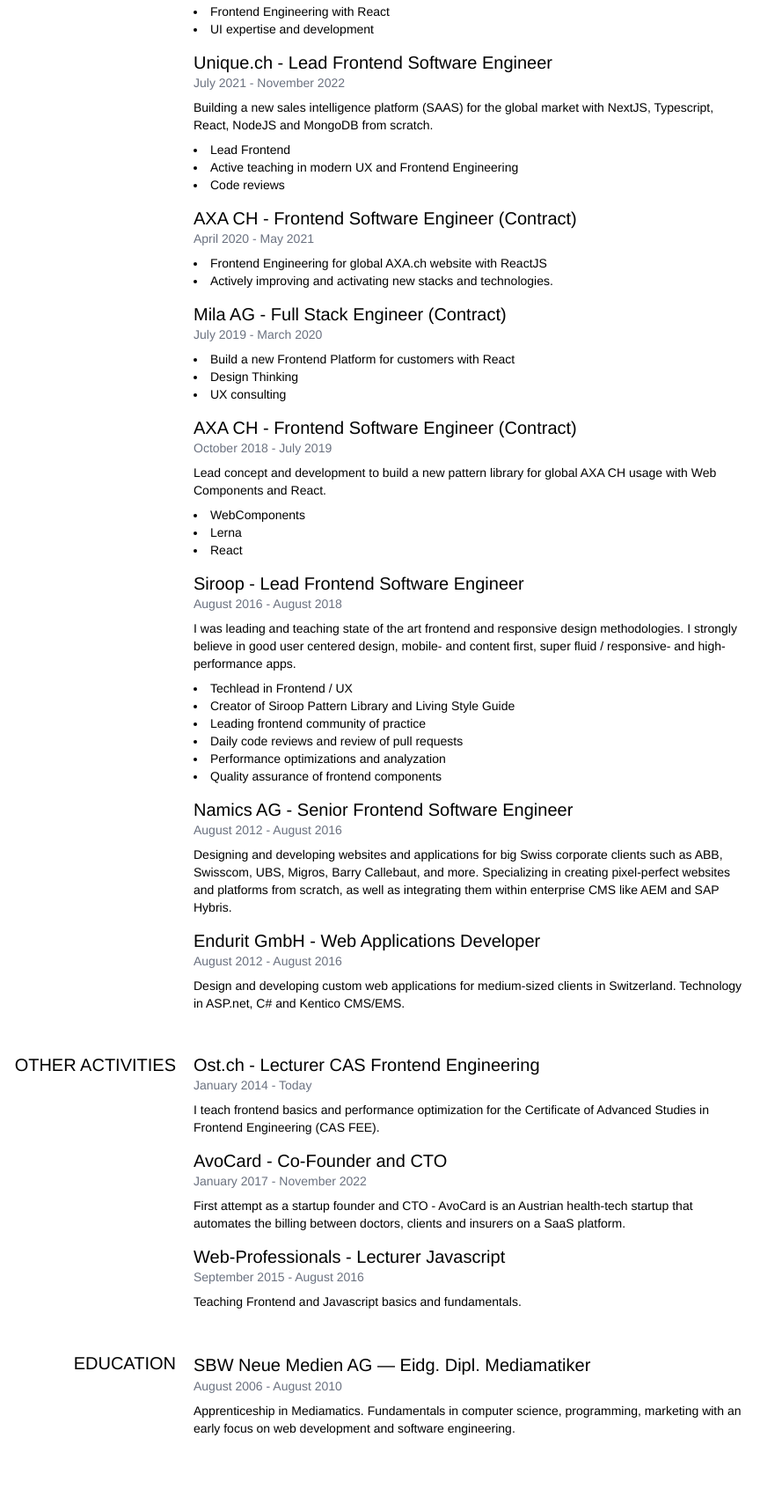
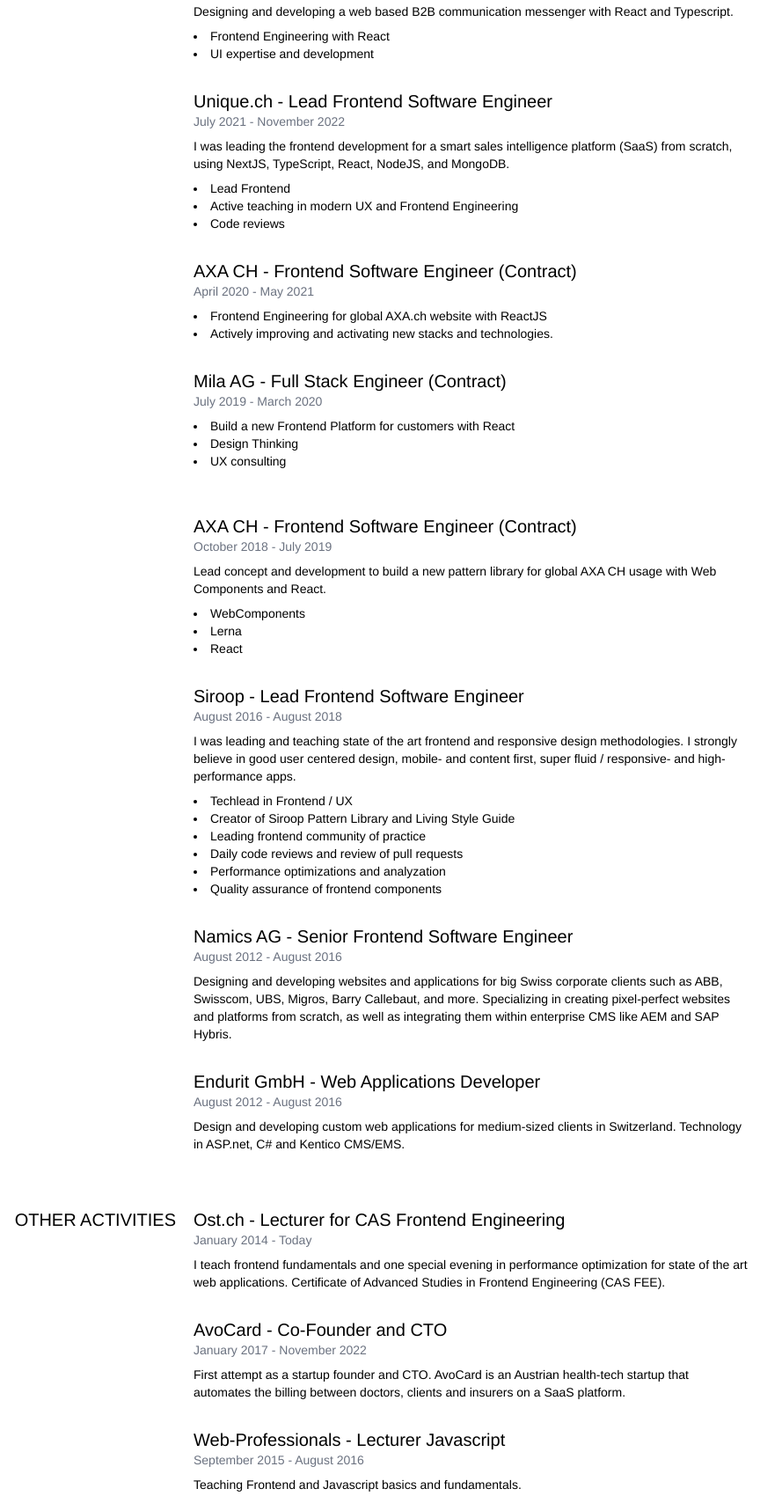
Before and after one commit to jackblackCH/illien.digital, a website: page cv.html in a window 1280 px wide. Shown: the part 429-2129 px from the top of the page at 88% size, without its empty margins (0-889 px from the left). Before the commit the page ends 2062 px from the top, so only its background shows below. Drawn offline with Linux system fonts and the light colour scheme.

Commit message:
Update styles

```diff
--- a/cv.html
+++ b/cv.html
@@ -13,7 +13,7 @@
     >
       <div class="text-right">
         <h2 class="text-xl text-right leading-[22px] uppercase">Marc Illien</h2>
-        <a class="block text-sm mb-3" href="https://linkedin.com/in/marcillien"
+        <a class="block text-sm mb-10" href="https://linkedin.com/in/marcillien"
           >linkedin.com/in/marcillien</a
         >
         <img
@@ -23,7 +23,7 @@
         />
       </div>
       <div class="col-span-3">
-        <div class="mb-3">
+        <div class="mb-10">
           <p class="">Richard-Wagner-Strasse 12, 8002 Zürich</p>
           <p>marc.illien@gmail.com, +41 79 833 79 66</p>
         </div>
@@ -49,7 +49,7 @@
         <h2 class="text-xl print:text-md uppercase text-right">Experience</h2>
       </div>
       <div class="col-span-3">
-        <div class="job mb-4">
+        <div class="job mb-8">
           <h3 class="text-xl print:text-md">
             AXA CH - Frontend Software Engineer (Contract)
           </h3>
@@ -64,15 +64,15 @@
             <li>UI expertise and development</li>
           </ul>
         </div>
-        <div class="job mb-4">
+        <div class="job mb-8">
           <h3 class="text-xl print:text-md leading-tight">
             Unique.ch - Lead Frontend Software Engineer
           </h3>
           <h4 class="text-gray-500 text-sm mb-2">July 2021 - November 2022</h4>
           <p class="mb-2">
-            Building a new sales intelligence platform (SAAS) for the global
-            market with NextJS, Typescript, React, NodeJS and MongoDB from
-            scratch.
+            I was leading the frontend development for a smart sales
+            intelligence platform (SaaS) from scratch, using NextJS, TypeScript,
+            React, NodeJS, and MongoDB.
           </p>
           <ul class="list-disc list-inside">
             <li>Lead Frontend</li>
@@ -80,7 +80,7 @@
             <li>Code reviews</li>
           </ul>
         </div>
-        <div class="job mb-4">
+        <div class="job mb-8">
           <h3 class="text-xl print:text-md leading-tight">
             AXA CH - Frontend Software Engineer (Contract)
           </h3>
@@ -92,7 +92,7 @@
             </li>
           </ul>
         </div>
-        <div class="job mb-4">
+        <div class="job mb-8">
           <h3 class="text-xl print:text-md leading-tight">
             Mila AG - Full Stack Engineer (Contract)
           </h3>
@@ -104,8 +104,8 @@
             <li>UX consulting</li>
           </ul>
         </div>
-
-        <div class="job mb-4">
+        <p style="page-break-after: always">&nbsp;</p>
+        <div class="job mb-8">
           <h3 class="text-xl print:text-md leading-tight">
             AXA CH - Frontend Software Engineer (Contract)
           </h3>
@@ -123,7 +123,7 @@
           </ul>
         </div>
 
-        <div class="job mb-4">
+        <div class="job mb-8">
           <h3 class="text-xl print:text-md leading-tight">
             Siroop - Lead Frontend Software Engineer
           </h3>
@@ -146,7 +146,7 @@
           </ul>
         </div>
 
-        <div class="job mb-4">
+        <div class="job mb-8">
           <h3 class="text-xl print:text-md leading-tight">
             Namics AG - Senior Frontend Software Engineer
           </h3>
@@ -161,7 +161,7 @@
           </p>
         </div>
 
-        <div class="job mb-4">
+        <div class="job mb-8">
           <h3 class="text-xl print:text-md leading-tight">
             Endurit GmbH - Web Applications Developer
           </h3>
@@ -180,19 +180,20 @@
         </h2>
       </div>
       <div class="col-span-3">
-        <div class="job mb-4">
+        <div class="job mb-8">
           <h3 class="text-xl print:text-md leading-tight">
-            Ost.ch - Lecturer CAS Frontend Engineering
+            Ost.ch - Lecturer for CAS Frontend Engineering
           </h3>
           <h4 class="text-gray-500 text-sm mb-2">January 2014 - Today</h4>
 
           <p class="mb-4">
-            I teach frontend basics and performance optimization for the
-            Certificate of Advanced Studies in Frontend Engineering (CAS FEE).
+            I teach frontend fundamentals and one special evening in performance
+            optimization for state of the art web applications. Certificate of
+            Advanced Studies in Frontend Engineering (CAS FEE).
           </p>
         </div>
 
-        <div class="job mb-4">
+        <div class="job mb-8">
           <h3 class="text-xl print:text-md leading-tight">
             AvoCard - Co-Founder and CTO
           </h3>
@@ -200,13 +201,13 @@
             January 2017 - November 2022
           </h4>
           <p>
-            First attempt as a startup founder and CTO - AvoCard is an Austrian
+            First attempt as a startup founder and CTO. AvoCard is an Austrian
             health-tech startup that automates the billing between doctors,
             clients and insurers on a SaaS platform.
           </p>
         </div>
 
-        <div class="job mb-4">
+        <div class="job mb-8">
           <h3 class="text-xl print:text-md leading-tight">
             Web-Professionals - Lecturer Javascript
           </h3>
@@ -226,7 +227,7 @@
       </div>
       <div class="col-span-3">
         <h3 class="text-xl print:text-md">
-          SBW Neue Medien AG — Eidg. Dipl. Mediamatiker
+          SBW Neue Medien AG - Eidg. Dipl. Mediamatiker
         </h3>
         <h4 class="text-gray-500 text-sm mb-2">August 2006 - August 2010</h4>
         <p>
```
Also changed, not shown: dist/output.css.
